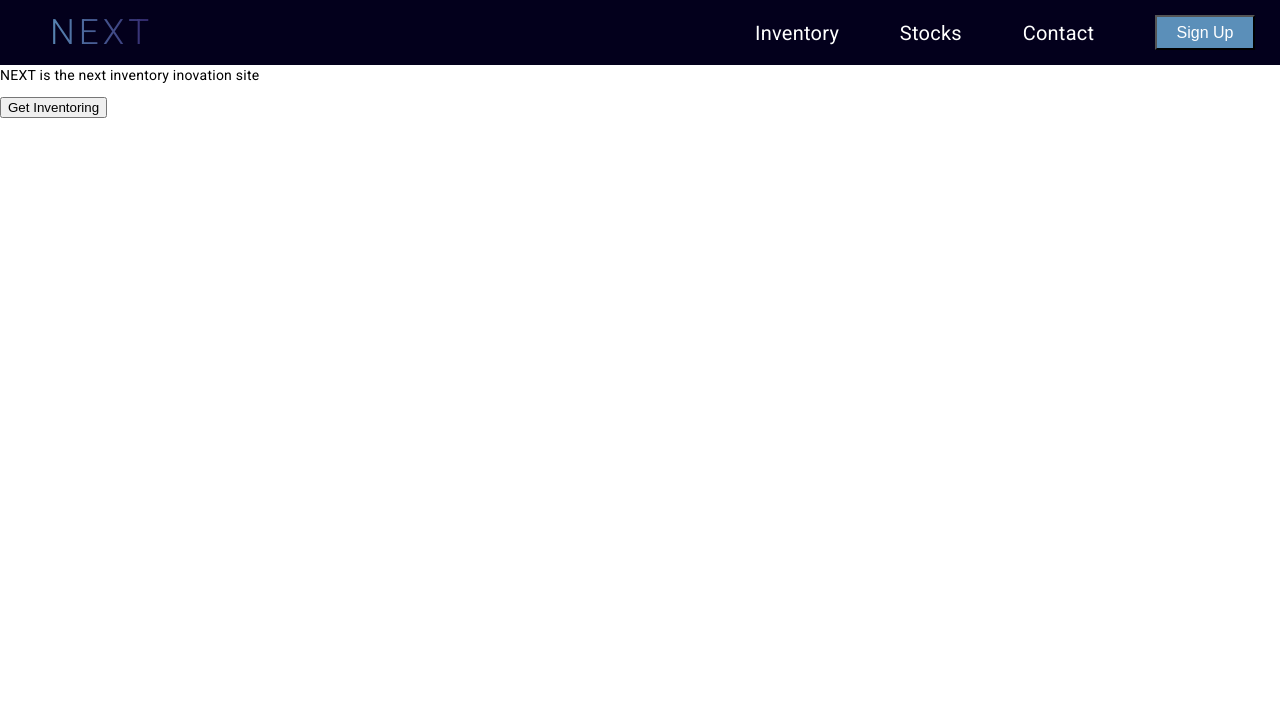
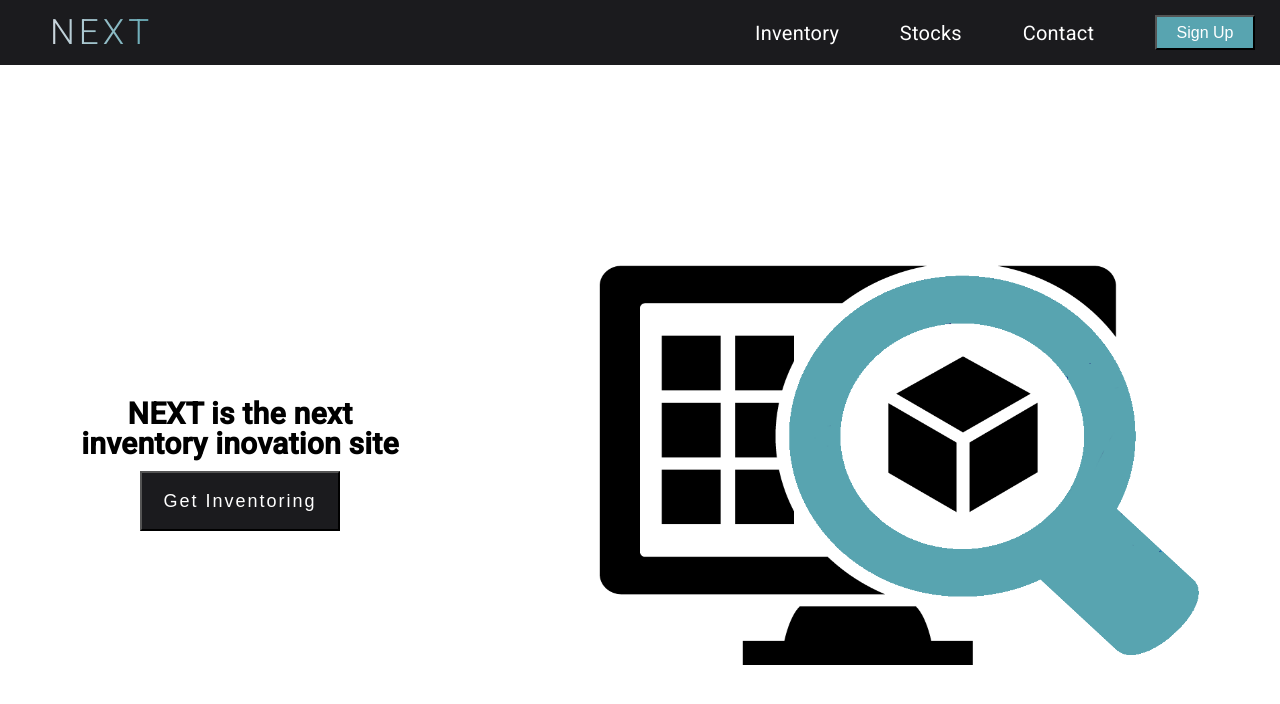
Before and after one commit to JarcauCristian/PIU, an Angular app in the folder Site Angular/Angular_Site/: page / in a window 1280 px wide. Shown: the top 704 px of the page. Built offline with nearby package versions, Linux system fonts and the light colour scheme.

Commit message:
Added Inventory

```diff
--- a/Site Angular/Angular_Site/src/app/app.module.ts
+++ b/Site Angular/Angular_Site/src/app/app.module.ts
@@ -7,6 +7,7 @@ import { BrowserAnimationsModule } from '@angular/platform-browser/animations';
 import { HeaderComponent } from './header/header.component';
 import { HomeComponent } from './body/home/home.component';
 import { InventoryComponent } from './body/inventory/inventory.component';
+import {MatButtonModule} from '@angular/material/button';
 
 @NgModule({
   declarations: [
@@ -18,7 +19,8 @@ import { InventoryComponent } from './body/inventory/inventory.component';
   imports: [
     BrowserModule,
     AppRoutingModule,
-    BrowserAnimationsModule
+    BrowserAnimationsModule,
+    MatButtonModule
   ],
   providers: [],
   bootstrap: [AppComponent]
--- a/Site Angular/Angular_Site/src/app/body/home/home.component.html
+++ b/Site Angular/Angular_Site/src/app/body/home/home.component.html
@@ -1,6 +1,7 @@
 <section class="first_section">
     <div class="gt_started">
-        <p>NEXT is the next inventory inovation site</p>
-        <button>Get Inventoring</button>
+        <p>NEXT is the next <br> inventory inovation site</p>
+        <button class="start_btn"><a href="/inventory">Get Inventoring</a></button>
     </div>
+    <img src="../../../assets/images/ClipartKey_2630122.png">
 </section>
--- a/Site Angular/Angular_Site/src/app/body/home/home.component.scss
+++ b/Site Angular/Angular_Site/src/app/body/home/home.component.scss
@@ -0,0 +1,74 @@
+.first_section {
+    display: flex;
+    width: 100%;
+    height: 100%;
+    flex-direction: row;
+    align-items: center;
+    justify-content: center;
+    background-color: white;
+}
+
+.first_section img {
+    width: 600px;
+    height: 400px;
+    margin-left: 200px;
+}
+
+.gt_started {
+    display: flex;
+    align-items: center;
+    justify-content: center;
+    flex-direction: column;
+}
+
+.gt_started p {
+    font-size: 30px;
+    font-weight: bold;
+    text-align: center;
+    line-height: 30px;
+}
+
+.start_btn{
+    display: block;
+    width: 200px;
+    height: 60px;
+    line-height: 40px;
+    font-size: 18px;
+    color: #fff;
+    background: #1B1B1E;
+    letter-spacing: 2px;
+    text-align: center;
+    position: relative;
+    transition: all .35s;
+    cursor: pointer;
+  }
+
+  .start_btn a{
+    position: relative;
+    z-index: 2;
+    text-decoration: none;
+    color: #fff;
+  }
+
+.start_btn::after{
+    position: absolute;
+    content: "";
+    top: 0;
+    left: 0;
+    width: 0;
+    height: 100%;
+    background: #D8DBE2;
+    transition: all .35s;
+  }
+
+  .start_btn:hover{
+    color: #fff;
+  }
+
+  .start_btn a:hover {
+    color: #1B1B1E;
+  }
+
+  .start_btn:hover::after{
+    width: 100%;
+  }
--- a/Site Angular/Angular_Site/src/app/body/inventory/inventory.component.html
+++ b/Site Angular/Angular_Site/src/app/body/inventory/inventory.component.html
@@ -1 +1,11 @@
-<p>inventory works!</p>
+<div class="items">
+    <div *ngFor="let item of items" class="item">
+        <p class="name">Nume: {{item}}</p>
+        <p class="quantity">Cantitate: {{item}}</p>
+        <p claas="description">Descriere: {{item}}</p>
+        <div class="buttons">
+            <button mat-raised-button>delete</button>
+            <button mat-raised-button>edit</button>
+        </div>
+    </div>
+</div>
--- a/Site Angular/Angular_Site/src/app/body/inventory/inventory.component.scss
+++ b/Site Angular/Angular_Site/src/app/body/inventory/inventory.component.scss
@@ -0,0 +1,41 @@
+.items {
+    display: grid;
+    grid-template-columns: repeat(5, 1fr);
+    grid-template-rows: repeat(5, 1fr);
+    grid-column-gap: 0px;
+    grid-row-gap: 0px;
+    height: 100%;
+    background: white;
+}
+
+.item {
+    display: flex;
+    flex-direction: column;
+    padding: 10px;
+    align-items: center;
+    margin: 20px;
+    max-width: 300px;
+    background: lightblue;
+    box-shadow: 0 4px 8px 0 rgba(0, 0, 0, 0.2);
+    border-radius: 10px;
+    font-family:'Segoe UI', Tahoma, Geneva, Verdana, sans-serif;
+}
+
+.name {
+    font-size: 20px;
+    font-weight: bold;
+}
+
+.quantity {
+    font-size: 17px;
+    color: grey;
+}
+
+.description {
+    font-size: 14px;
+}
+
+.buttons {
+    display: flex;
+    flex-direction: row;
+}
--- a/Site Angular/Angular_Site/src/app/body/inventory/inventory.component.ts
+++ b/Site Angular/Angular_Site/src/app/body/inventory/inventory.component.ts
@@ -6,5 +6,8 @@ import { Component } from '@angular/core';
   styleUrls: ['./inventory.component.scss']
 })
 export class InventoryComponent {
-
+  items : string[] = [
+    "John",
+    "Maria"
+  ]
 }
--- a/Site Angular/Angular_Site/src/app/header/header.component.html
+++ b/Site Angular/Angular_Site/src/app/header/header.component.html
@@ -1,7 +1,7 @@
 <nav class="nav_bar">
     <a href="/" class="nav_logo">NEXT</a>
     <div class="special_links">
-        <a href="/">Inventory</a>
+        <a (click)="GoToInventory()">Inventory</a>
         <a href="/">Stocks</a>
         <a href="/">Contact</a>
         <button>Sign Up</button>
--- a/Site Angular/Angular_Site/src/app/header/header.component.scss
+++ b/Site Angular/Angular_Site/src/app/header/header.component.scss
@@ -4,7 +4,7 @@
     flex-direction: row;
     width: 100%;
     height: 65px;
-    background: #03001C;
+    background: #1B1B1E;
     position: sticky;
     justify-content: flex-start;
     align-items: center;
@@ -13,7 +13,7 @@
 .nav_btn {
   width: 30px;
   display: none;
-  border: 4px solid #5B8FB9;
+  border: 4px solid #58A4B0;
   padding: 8px 10px;
   cursor: pointer;
   margin-left: auto;
@@ -34,7 +34,7 @@
     letter-spacing: 4px;
     margin-left: 40px;
     padding: 10px;
-    background-image: linear-gradient(to right, #5B8FB9 0%, #301E67 100%);
+    background-image: linear-gradient(to right, #D8DBE2 0%, #58A4B0 100%);
     background-size: 100%;
     -moz-background-clip: text;
     -moz-text-fill-color: transparent;
@@ -57,16 +57,17 @@
     color: white;
     text-decoration: none;
     font-size: 20px;
+    cursor: pointer;
 }
 
 .special_links a:hover{
-    color: #5B8FB9;
+    color: #58A4B0;
 }
 
 .special_links button {
     width: 100px;
     height: 35px;
-    background: #5B8FB9;
+    background: #58A4B0;
     color: white;
     cursor: pointer;
     font-size: 16px;
@@ -74,8 +75,9 @@
 
 
 .special_links button:hover {
-    background: #301E67;
+    background: #D8DBE2;
     transition: 0.7s;
+    color: black;
 }
 
 .min_lnk {
@@ -88,9 +90,9 @@
     justify-content: center;
     align-items: center;
     line-height: 70px;
-    background: #03001C;
-    border-top: 2px solid #5B8FB9;
-    border-bottom: 2px solid #5B8FB9;
+    background: #1B1B1E;
+    border-top: 2px solid #58A4B0;
+    border-bottom: 2px solid #58A4B0;
     opacity: 0;
     z-index: -9999;
     transition: all .5s;
@@ -103,13 +105,13 @@
 
   .min_lnk a:hover {
     text-decoration: none;
-    color: #5B8FB9;
+    color: #58A4B0;
   }
 
   .min_lnk hr {
     width: 100%;
     border: 0;
-    border-top: 2px solid #5B8FB9;
+    border-top: 2px solid #58A4B0;
   }
 
 @media only screen and (max-width: 960px) {
--- a/Site Angular/Angular_Site/src/app/header/header.component.ts
+++ b/Site Angular/Angular_Site/src/app/header/header.component.ts
@@ -1,14 +1,22 @@
-import { Component } from '@angular/core';
+import { Component, OnInit } from '@angular/core';
+import { Router } from '@angular/router';
 
 @Component({
   selector: 'app-header',
   templateUrl: './header.component.html',
   styleUrls: ['./header.component.scss']
 })
-export class HeaderComponent {
+export class HeaderComponent{
+
+  constructor (private router: Router) {}
+
   toggle = false;
 
   switchToggle() {
     this.toggle = !this.toggle;
   }
+
+  GoToInventory(){
+    this.router.navigate(['inventory'])
+  }
 }
```
Also changed, not shown: Site Angular/Angular_Site/src/assets/images/ClipartKey_2630122.png (added).
